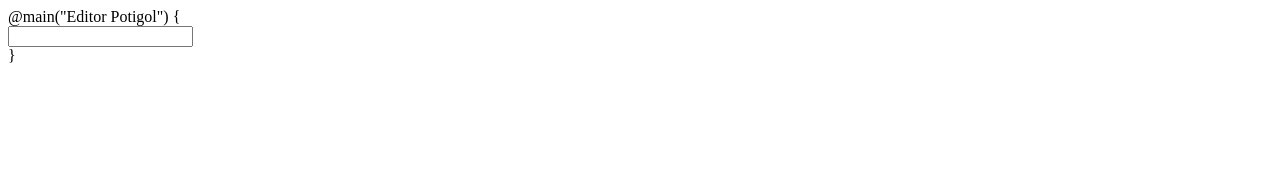
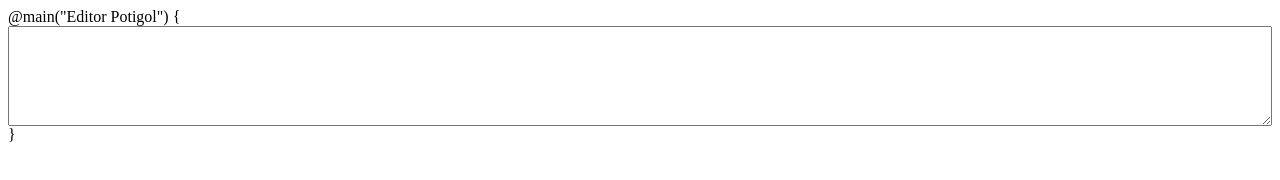
Before and after one commit to edumarcal/PotigolEditorOnline, a plain HTML site: page editor/app/views/index.scala.html in a window 1280 px wide. Drawn offline with Linux system fonts and the light colour scheme.

Commit message:
Aprimoramento das funções

```diff
--- a/editor/app/views/index.scala.html
+++ b/editor/app/views/index.scala.html
@@ -1,10 +1,17 @@
 @main("Editor Potigol") {
     <script>
         function update(e, tag) {
-            //var tagEmFoco = document.activeElement;
             var cursor = tag.selectionStart;
             var code = (e.keyCode ? e.keyCode : e.which);
 
+            console.log(cursor);
+
+            if(code == 9) {
+                e.preventDefault(); //cancelar a função do tab de mudar o foco
+                tag.value += "\t";
+            }
+
+           /*
             if(code == 13) {
                 var line = document.createElement('input');
                 line.setAttribute("id", (document.getElementById("body").children.length+1).toString());
@@ -12,12 +19,14 @@
                 line.setAttribute("onKeyPress","update(event, this)" );
                 document.getElementById("body").appendChild(line).focus();
 
-                console.info(line);
+                //console.info(line);
             }
-
+            */
         }
     </script>
     <div id="body">
-        <input id="1" type="text" onKeyPress="update(event, this)">
+<!--        <input id="1" type="text" onKeyPress="update(event, this)"> -->
+<!--        <input id="1" name="1" type="text" onKeydown="update(event, this)"> -->
+        <textarea id="texto" onKeydown="update(event, this)" style="width:100%; height:100px;"></textarea>
     </div>
 }
```
Also changed, not shown: 18 other files.
